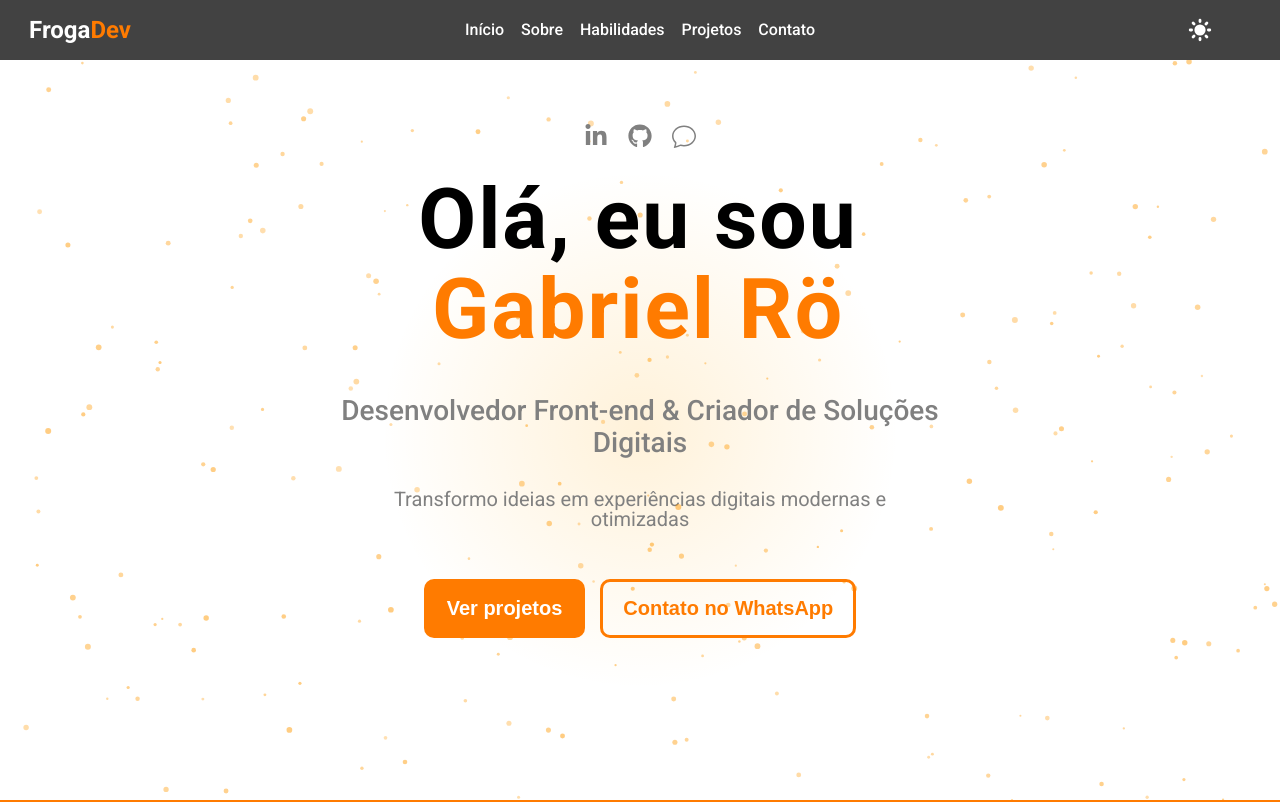
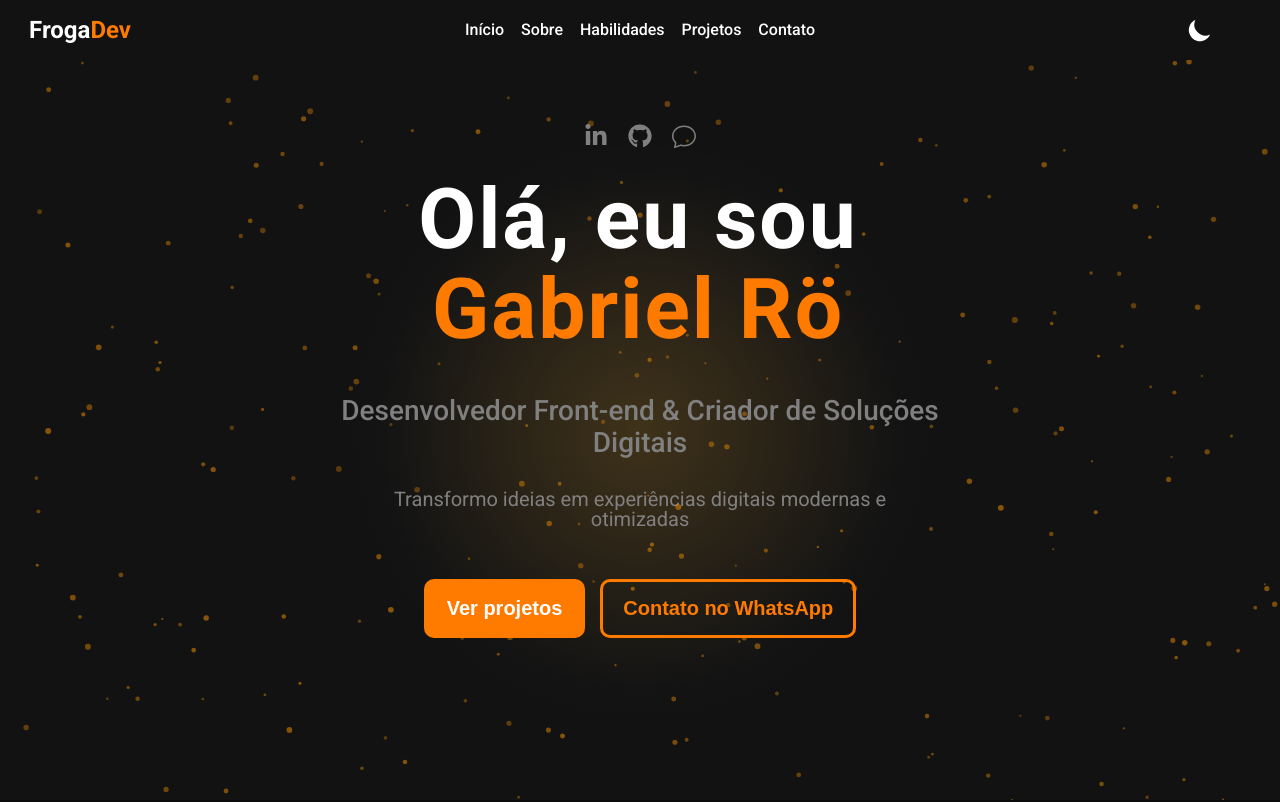
Before and after one commit to Gabriel-Ropke/Portfolio, a React (Vite) app: page / in a window 1280 px wide. Shown: the top 802 px of the page. Built offline with nearby package versions, Linux system fonts and the light colour scheme; a web font is replaced by a local one.

Commit message:
Começa no Dark Mode

```diff
--- a/src/App.jsx
+++ b/src/App.jsx
@@ -8,7 +8,7 @@ import SectionProjects from "./components/SectionProjects";
 import SectionContacts from "./components/SectionContacts";
 
 function App() {
-  const [mode, setMode] = useState("light");
+  const [mode, setMode] = useState("dark");
   const [menu, setMenu] = useState("closed");
 
   const scrollToSection = (event, sectionId, needScroll) => {
```
